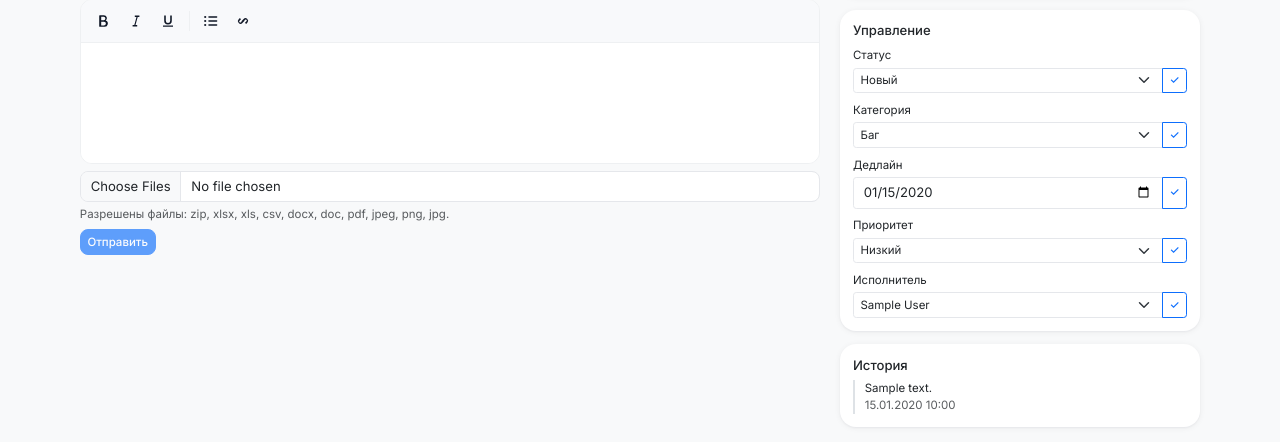
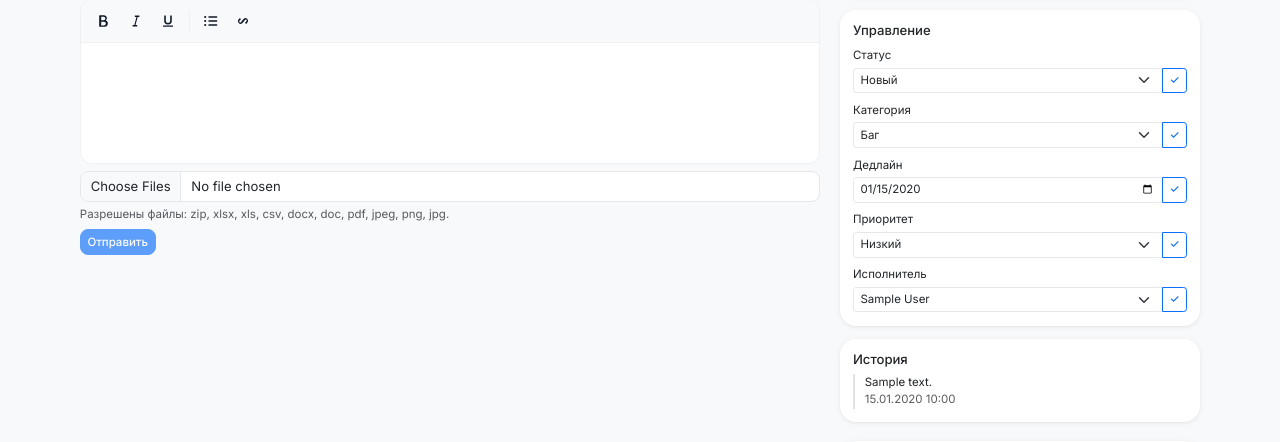
Before and after one commit to Almaziko/gemticket, a Flask app: page /tickets/1 in a window 1280 px wide. Shown: the part 298-740 px from the top of the page. Run offline with Flask 3, Linux system fonts and the light colour scheme; the visitor is signed in with stand-in values (Sample User, id 1); data comes from the database, SQL or seed files in the repository; tables that the repository leaves empty hold one stand-in row (values such as "Sample post"); data that the repository does not hold is empty; parts of the project's set-up code (start-up, migrations or seed data) failed here and were passed over; some libraries are stand-ins or nearby versions.

Commit message:
Подогнать размер шрифта и паддинги поля "Дедлайн" под соседние select'ы
Тем же путём (обёртка .date-field-wrap ломает прямое родство с .input-group)
поле "Дедлайн" ещё и не наследовало уменьшенный шрифт/паддинги, которые
Bootstrap даёт через ".input-group-sm > .form-control { font-size: .875rem;
padding: .25rem .5rem }" — из-за этого текст в нём был явно крупнее и сама
строка выше, чем у "Статуса"/"Категории"/"Приоритета" рядом. Продублировали
и это правило вручную для .date-field-wrap.

Co-Authored-By: Claude Sonnet 5 <noreply@anthropic.com>

```diff
--- a/app/static/css/style.css
+++ b/app/static/css/style.css
@@ -222,10 +222,11 @@ body {
    уже ПОСЛЕ рендера — из-за этого он перестаёт быть прямым потомком
    .input-group, и стандартные бутстраповские правила
    ".input-group > .form-control:not(:last-child) { border-radius: 0 ... }"
-   и ".input-group-sm > .form-control { border-radius: var(--bs-border-radius-sm) }"
-   до него не дотягиваются: поле "Дедлайн" оставалось скруглённым со всех
-   сторон и более крупным радиусом, чем соседние select'ы в блоке
-   "Управление". Дублируем оба правила вручную. */
+   и ".input-group-sm > .form-control { font-size: .875rem; padding: ...;
+   border-radius: var(--bs-border-radius-sm) }" до него не дотягиваются:
+   поле "Дедлайн" оставалось со скруглением со всех сторон, более крупным
+   радиусом, шрифтом и паддингом, чем соседние select'ы в блоке
+   "Управление". Дублируем все три правила вручную. */
 .input-group .date-field-wrap input[type="date"] {
     width: 100%;
     border-top-right-radius: 0;
@@ -235,6 +236,13 @@ body {
 .input-group-sm .date-field-wrap input[type="date"] {
     border-top-left-radius: var(--bs-border-radius-sm);
     border-bottom-left-radius: var(--bs-border-radius-sm);
+    font-size: .875rem;
+    padding: .25rem .5rem;
+}
+
+.input-group-sm .date-field-placeholder {
+    font-size: .875rem;
+    left: .5rem;
 }
 
 .date-field-placeholder {
```
